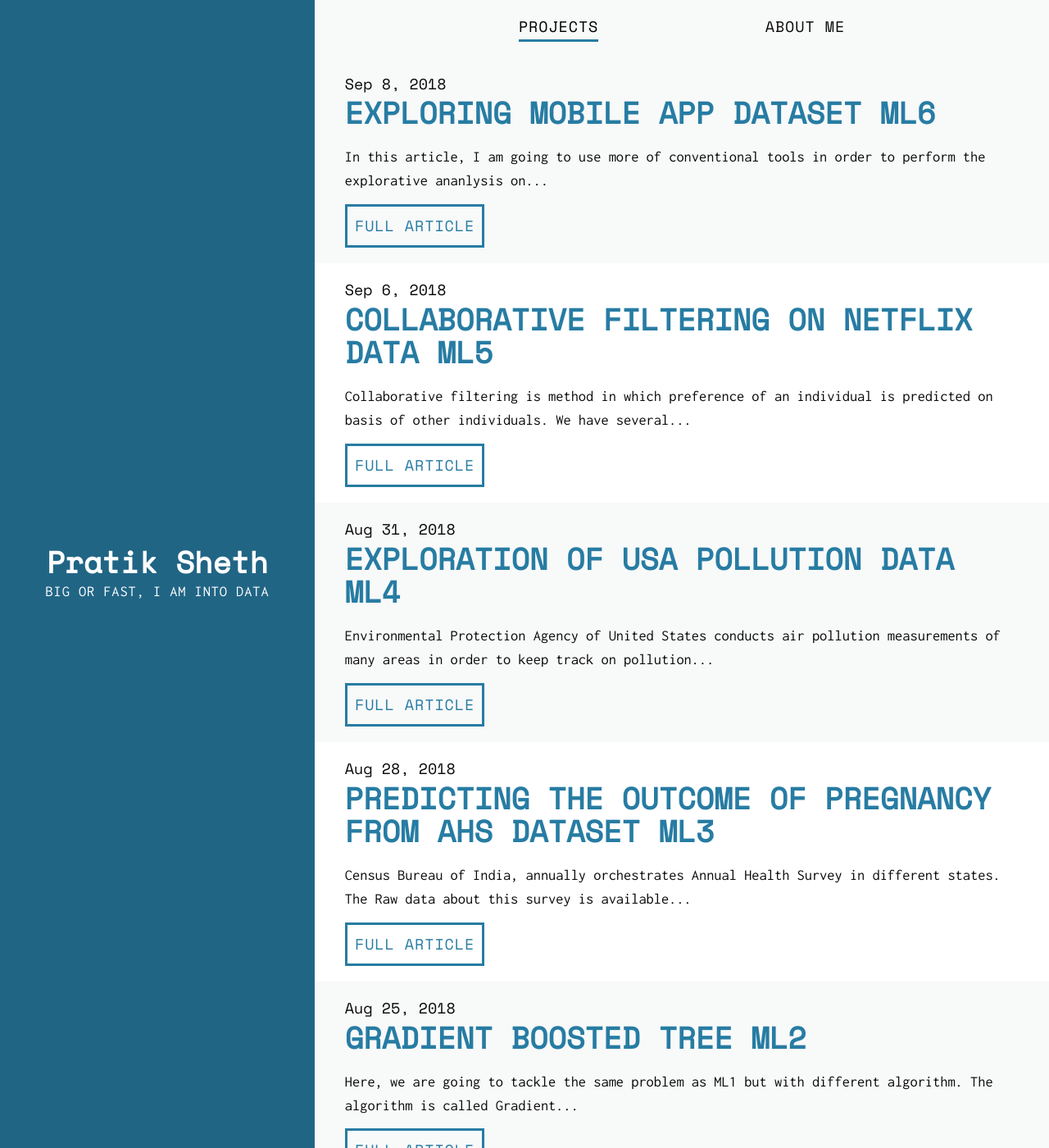
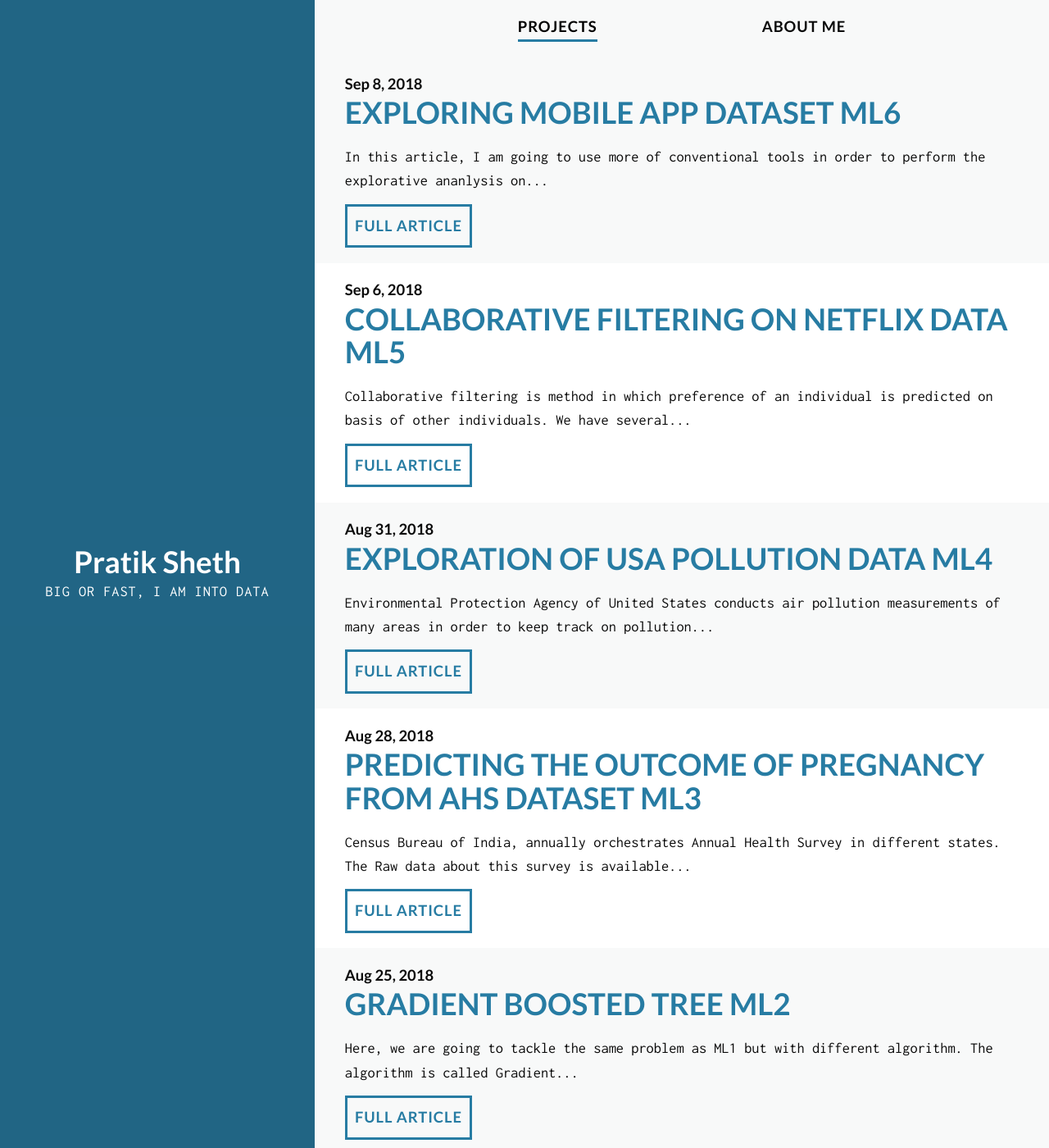
Before and after one commit to daftengineer/daftengineer.github.io, a Jekyll site: the page built from index.html, in a window 1280 px wide and 1400 px high. Shown: the whole window at 82% size. Built offline with Jekyll 4.4.1, drawn with Linux system fonts in a browser that asks for light colours; nearby versions of some CDN libraries; the list of posts is cut into pages by our own code.

Commit message:
Update _base.scss

```diff
--- a/_sass/_base.scss
+++ b/_sass/_base.scss
@@ -1,7 +1,7 @@
 /**
  * Base Variables
  */
-$font-header: 'Space Mono', monospace;
+$font-header: 'Lato', monospace;
 $font-body: 'Inconsolata', monospace;
 $font-post: 'Lora', serif;
 
```
